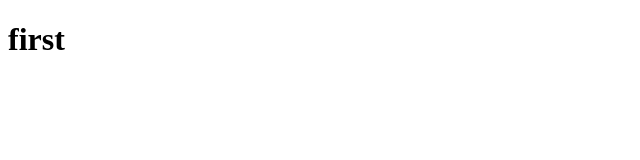
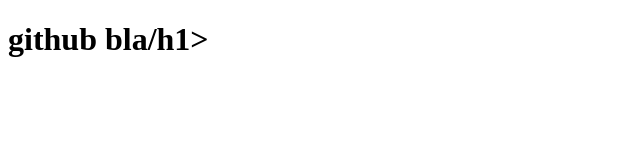
Before and after one commit to subinchaliyath/gitfromlocal, a plain HTML site: page firstgit/index.html in a window 1280 px wide. Shown: the whole page, without its empty margins (0-640 px from the left). Drawn offline with Linux system fonts and the light colour scheme.

Commit message:
github bla

```diff
--- a/firstgit/index.html
+++ b/firstgit/index.html
@@ -6,6 +6,6 @@
     <title>Document</title>
 </head>
 <body>
-    <h1>first</h1>
+    <h1>github bla/h1>
 </body>
 </html>
```
